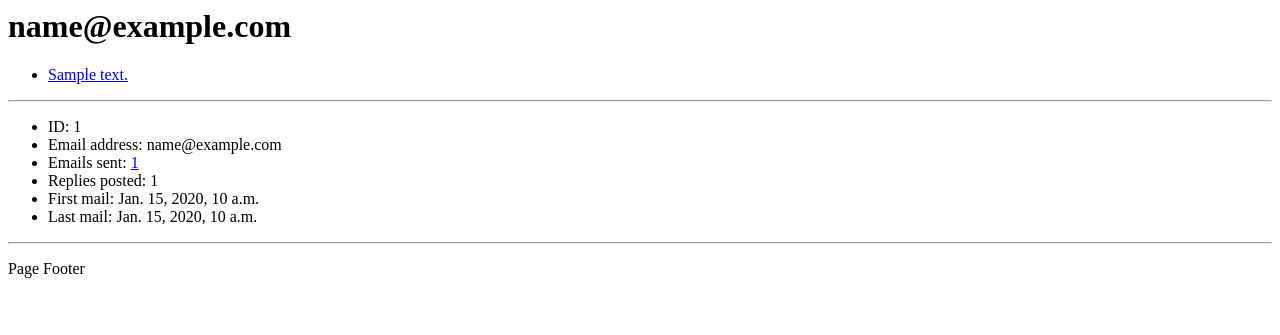
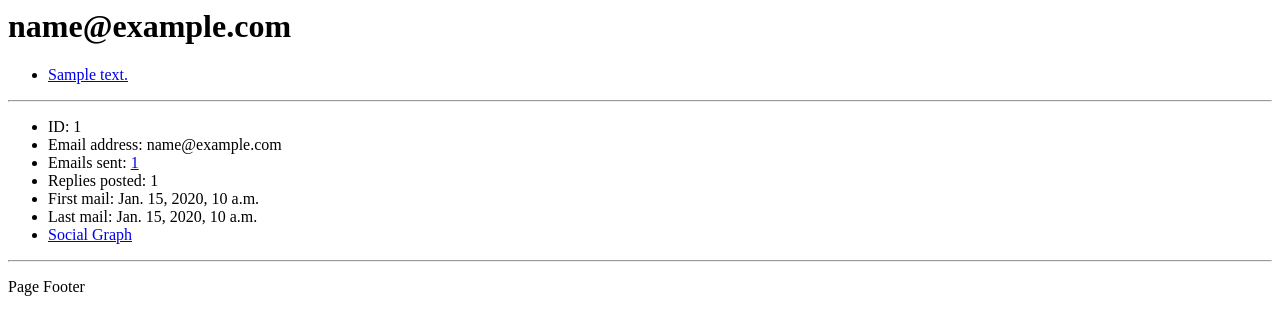
Before and after one commit to SorraTheOrc/listeningPost, a Django app: template mailboxAnalysis/template/detailParticipant.html in a window 1280 px wide. Shown: the top 335 px of the page. Run offline with Django 3.2, Linux system fonts and the light colour scheme; the template is opened without the code that fills it: most values are stand-ins (such as "Sample title", 1, 10 or a date in 2020).

Commit message:
add a link to the social graph from participant detail page

```diff
--- a/mailboxAnalysis/template/detailParticipant.html
+++ b/mailboxAnalysis/template/detailParticipant.html
@@ -11,5 +11,6 @@
   <li>Replies posted: {{ participant.getReplyToOthersCount }}</li>
   <li>First mail: {{ firstEmail.date }}</li>
   <li>Last mail: {{ lastEmail.date }}</li>
+  <li><a href="/analysis/participant/{{ participant.id }}/social">Social Graph</a></li>
 </ul>
 {% endblock %}
```
